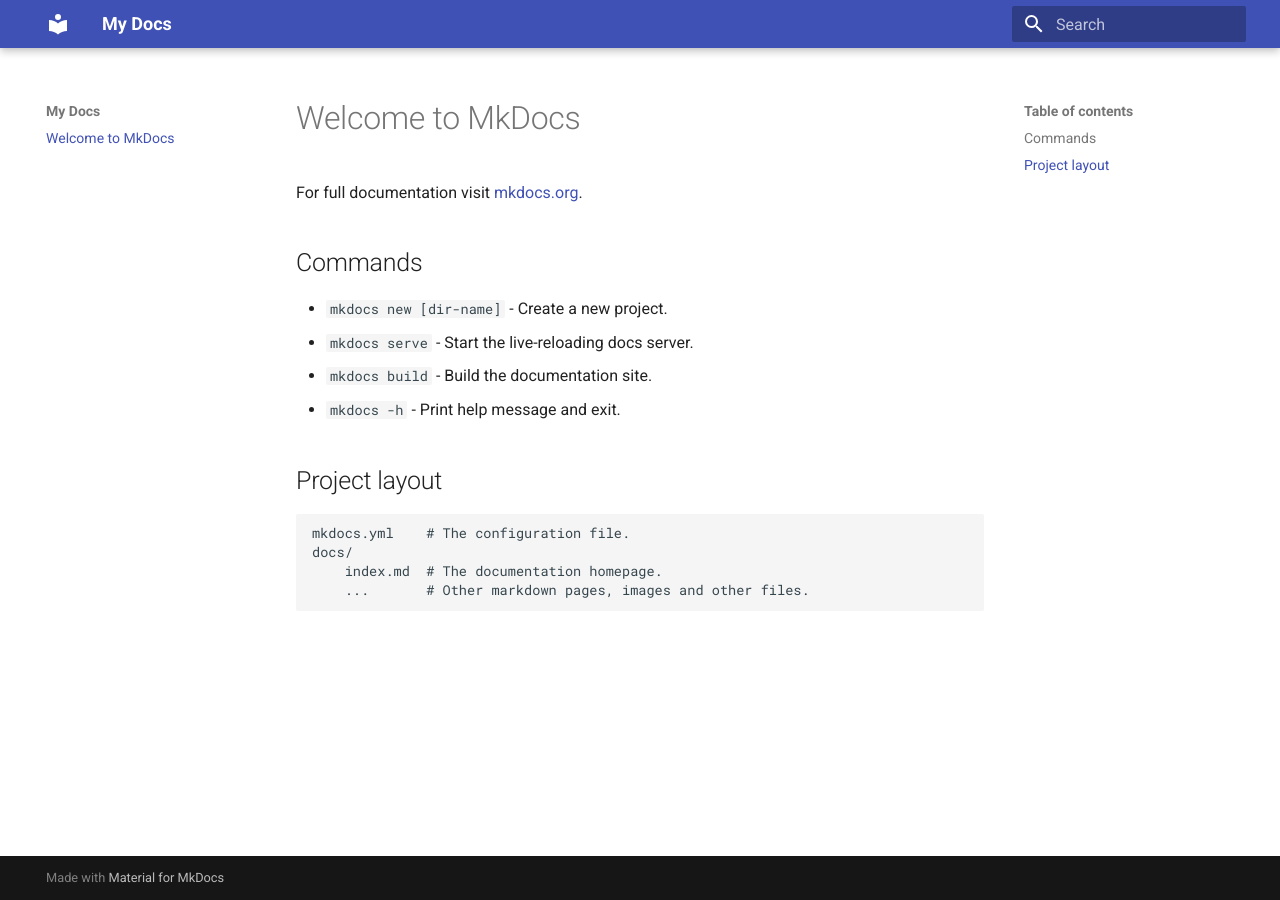
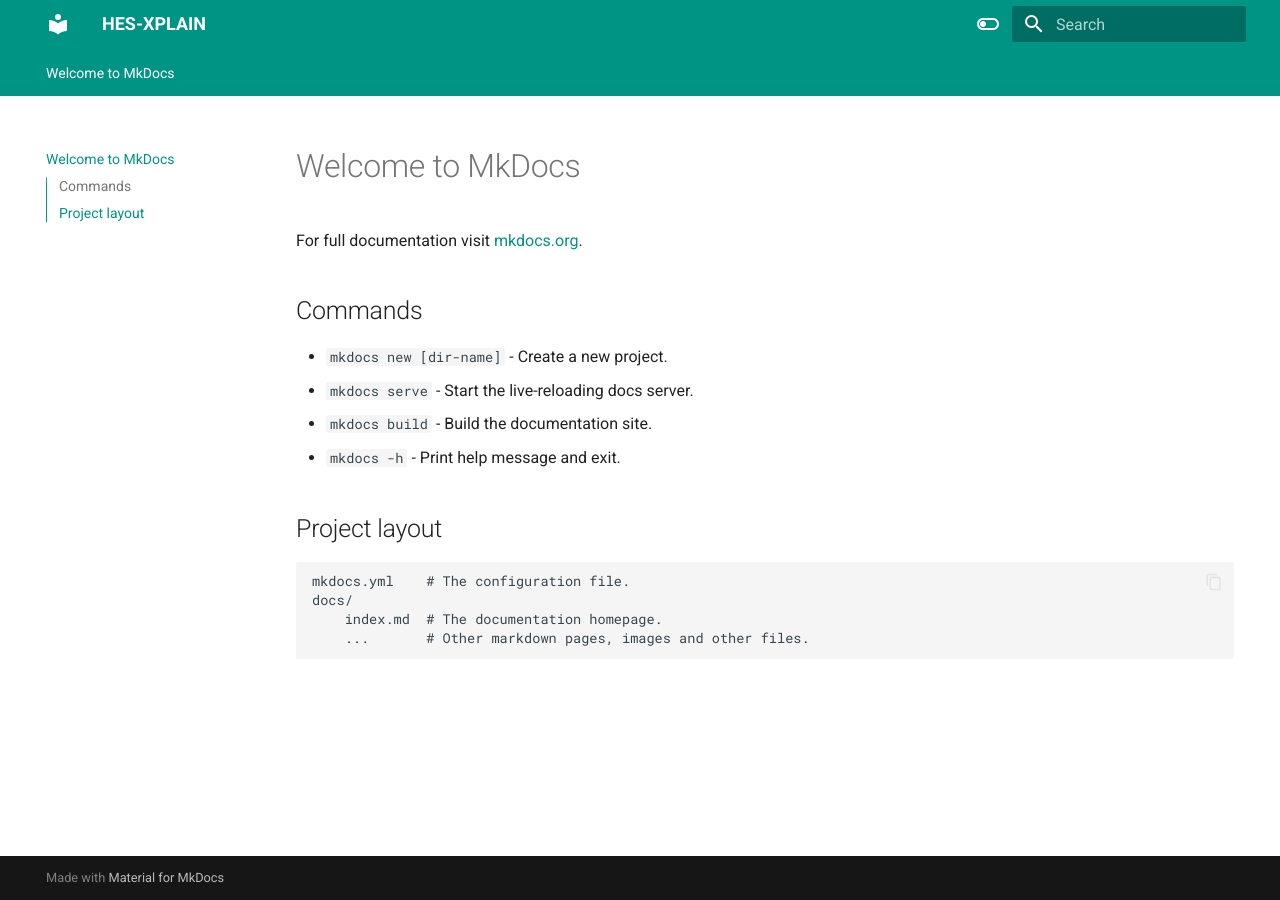
Before and after one commit to HES-XPLAIN/hes-xplain.github.io, an MkDocs documentation site: the page built from docs/index.md, in a window 1280 px wide. Built offline with MkDocs 1.6.1 and Material for MkDocs 9.7.7, drawn with Linux system fonts in a browser that asks for light colours.

```diff
--- a/mkdocs.yml
+++ b/mkdocs.yml
@@ -1,3 +1,26 @@
-site_name: My Docs
+site_name: HES-XPLAIN
 theme:
-    name: material
+  name: material
+  features:
+    - navigation.tabs
+    - navigation.sections
+    - navigation.top
+    - toc.integrate
+    - search.suggest
+    - search.highlight
+    - content.code.annotation
+    - content.code.copy
+  language: en
+  palette:
+    - scheme: default
+      toggle:
+        icon: material/toggle-switch-off-outline
+        name: Switch to dark mode
+      primary: teal
+      accent: purple
+    - scheme: slate
+      toggle:
+        icon: material/toggle-switch
+        name: Switch to light mode
+      primary: teal
+      accent: lime
```
